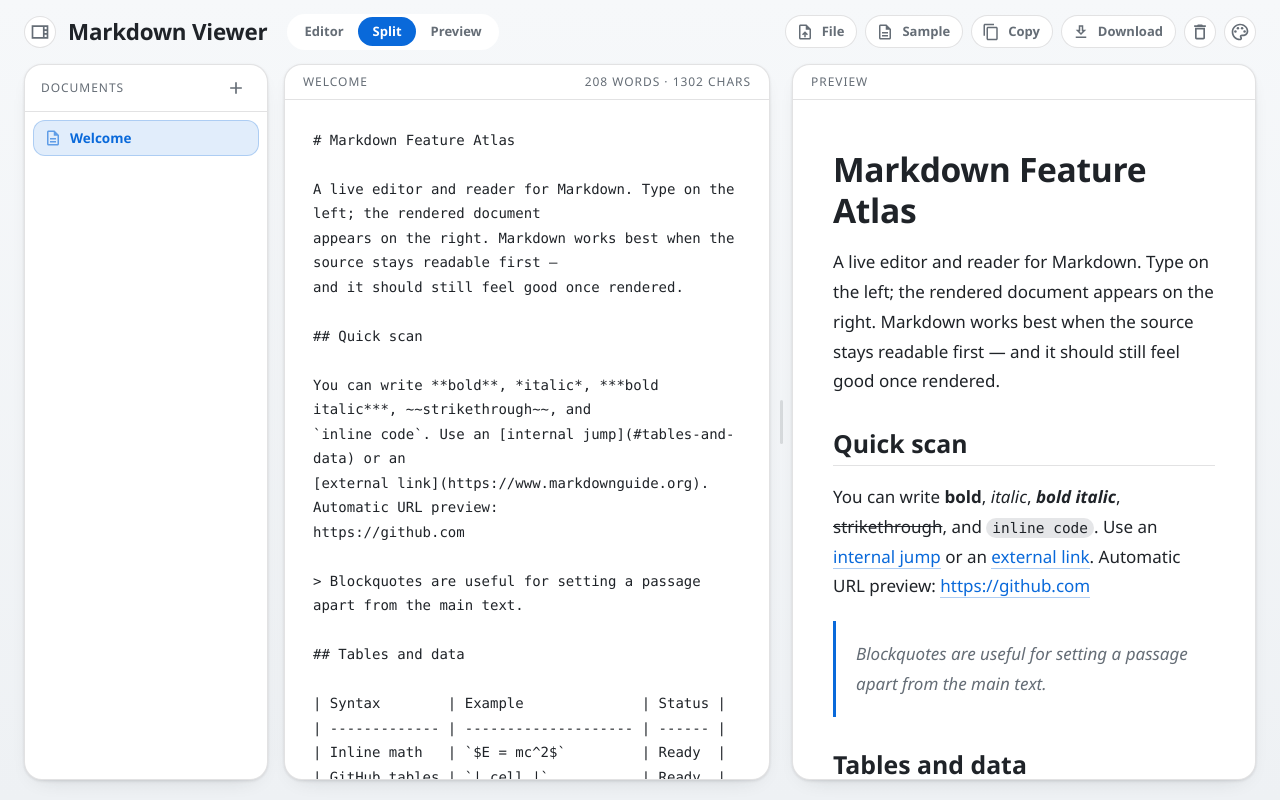
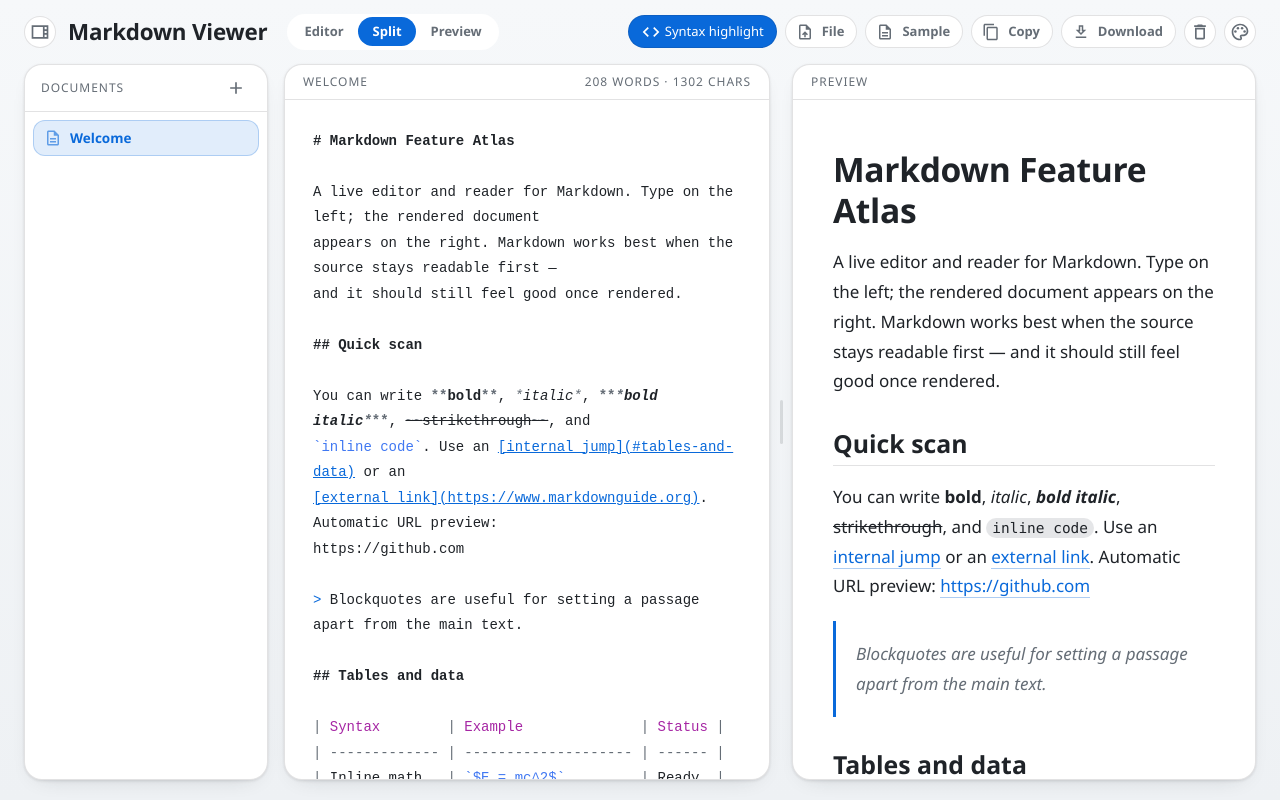
Before and after one commit to CuplexUser/MarkdownViewer, a React (Vite) app: page / in a window 1280 px wide. Built offline with nearby package versions, Linux system fonts and the light colour scheme.

Commit message:
feat: toolbar toggle to enable/disable editor syntax highlighting

```diff
--- a/package.json
+++ b/package.json
@@ -15,6 +15,7 @@
     "@emotion/styled": "^11.13.5",
     "@mui/icons-material": "^6.3.0",
     "@mui/material": "^6.3.0",
+    "prismjs": "^1.30.0",
     "react": "^18.3.1",
     "react-dom": "^18.3.1",
     "react-markdown": "^9.0.1",
--- a/src/App.jsx
+++ b/src/App.jsx
@@ -26,6 +26,7 @@ import DescriptionIcon from '@mui/icons-material/DescriptionOutlined';
 import PaletteIcon from '@mui/icons-material/PaletteOutlined';
 import CheckIcon from '@mui/icons-material/CheckOutlined';
 import ViewSidebarIcon from '@mui/icons-material/ViewSidebarOutlined';
+import CodeIcon from '@mui/icons-material/CodeOutlined';
 
 import { getTheme, THEME_LIST, defaultThemeId } from './theme';
 import { SAMPLE_MARKDOWN } from './sample';
@@ -40,6 +41,7 @@ const DOCS_KEY = 'markdown-viewer:docs';
 const ACTIVE_KEY = 'markdown-viewer:active';
 const THEME_KEY = 'markdown-viewer:theme';
 const SPLIT_KEY = 'markdown-viewer:split';
+const HL_KEY = 'markdown-viewer:highlight';
 const LEGACY_KEY = 'markdown-viewer:content';
 
 // Editor's share of the split view. Clamped so neither pane drops below 20%.
@@ -93,6 +95,7 @@ export default function App() {
     const stored = parseFloat(localStorage.getItem(SPLIT_KEY));
     return Number.isFinite(stored) ? clampSplit(stored) : 0.5;
   });
+  const [highlight, setHighlight] = useState(() => localStorage.getItem(HL_KEY) !== 'false');
   const fileInputRef = useRef(null);
   const splitRef = useRef(null);
   const draggingRef = useRef(false);
@@ -120,6 +123,10 @@ export default function App() {
   useEffect(() => {
     localStorage.setItem(SPLIT_KEY, String(splitRatio));
   }, [splitRatio]);
+
+  useEffect(() => {
+    localStorage.setItem(HL_KEY, String(highlight));
+  }, [highlight]);
 
   const effectiveView = isSmall && view === 'split' ? 'preview' : view;
   const showSidebar = sidebarOpen && !isSmall;
@@ -365,6 +372,26 @@ export default function App() {
           />
 
           <Stack direction="row" gap={1} alignItems="center" flexWrap="wrap">
+            <Tooltip title={highlight ? 'Turn off syntax highlighting' : 'Turn on syntax highlighting'}>
+              <ToggleButton
+                value="highlight"
+                selected={highlight}
+                onChange={() => setHighlight((v) => !v)}
+                size="small"
+                sx={{
+                  borderRadius: 999,
+                  px: 1.5,
+                  py: 0.5,
+                  gap: 0.5,
+                  fontSize: 13,
+                  fontWeight: 500,
+                  bgcolor: highlight ? undefined : e.cardBg,
+                }}
+              >
+                <CodeIcon fontSize="small" />
+                Syntax highlight
+              </ToggleButton>
+            </Tooltip>
             <ActionButton
               icon={<UploadFileIcon fontSize="small" />}
               label="File"
@@ -454,7 +481,7 @@ export default function App() {
                   </span>
                 </Box>
                 <Box sx={{ flex: 1, minHeight: 0, display: 'flex' }}>
-                  <Editor value={markdown} onChange={updateActiveContent} />
+                  <Editor value={markdown} onChange={updateActiveContent} highlight={highlight} />
                 </Box>
               </Box>
             )}
--- a/src/components/Editor.jsx
+++ b/src/components/Editor.jsx
@@ -1,31 +1,166 @@
+import { useMemo, useRef } from 'react';
 import { Box, useTheme } from '@mui/material';
+import Prism from 'prismjs';
+// Grammar order matters: each language augments the shared Prism singleton, and
+// dependents must load after their base (clike → js → ts; markup → markdown).
+import 'prismjs/components/prism-clike';
+import 'prismjs/components/prism-javascript';
+import 'prismjs/components/prism-typescript';
+import 'prismjs/components/prism-css';
+import 'prismjs/components/prism-markup';
+import 'prismjs/components/prism-markdown';
 import { fonts } from '../theme';
 
-export default function Editor({ value, onChange }) {
+// Per-language token colours for fenced code, tuned per light/dark so they stay
+// legible across all six editorial themes. Markdown's own structure (headings,
+// links, emphasis) is coloured from the editorial tokens instead.
+const codePalette = (dark) =>
+  dark
+    ? {
+        keyword: '#c792ea',
+        string: '#c3e88d',
+        number: '#f78c6c',
+        type: '#82aaff',
+        func: '#82aaff',
+        tag: '#f07178',
+        attr: '#ffcb6b',
+        prop: '#89ddff',
+      }
+    : {
+        keyword: '#a626a4',
+        string: '#50a14f',
+        number: '#b76b01',
+        type: '#4078f2',
+        func: '#4078f2',
+        tag: '#e45649',
+        attr: '#986801',
+        prop: '#0184bc',
+      };
+
+// Text metrics shared byte-for-byte between the textarea and the highlight
+// layer behind it — any mismatch would drift the coloured text off the caret.
+const textStyles = {
+  m: 0,
+  p: { xs: 2.5, sm: 3.5 },
+  border: 'none',
+  fontFamily: fonts.mono,
+  fontSize: 14,
+  lineHeight: 1.75,
+  letterSpacing: 0,
+  tabSize: 2,
+  whiteSpace: 'pre-wrap',
+  overflowWrap: 'break-word',
+  wordBreak: 'break-word',
+};
+
+export default function Editor({ value, onChange, highlight = true }) {
   const theme = useTheme();
+  const e = theme.editorial;
+  const dark = theme.palette.mode === 'dark';
+  const preRef = useRef(null);
+
+  // Trailing newline keeps the highlight layer from collapsing the final blank
+  // line, so it never comes up short against the textarea. Skipped entirely
+  // when highlighting is off.
+  const html = useMemo(
+    () => (highlight ? Prism.highlight(value + '\n', Prism.languages.markdown, 'markdown') : ''),
+    [value, highlight]
+  );
+
+  const tokenColors = useMemo(() => {
+    const c = codePalette(dark);
+    return {
+      // Code (embedded language grammars)
+      '& .token.comment, & .token.prolog, & .token.doctype, & .token.cdata': {
+        color: e.muted,
+        fontStyle: 'italic',
+      },
+      '& .token.keyword, & .token.builtin, & .token.atrule, & .token.important': {
+        color: c.keyword,
+      },
+      '& .token.string, & .token.char, & .token.attr-value, & .token.regex, & .token.url-link':
+        { color: c.string },
+      '& .token.number, & .token.boolean, & .token.constant, & .token.symbol': {
+        color: c.number,
+      },
+      '& .token.function, & .token.class-name': { color: c.func },
+      '& .token.tag, & .token.doctype .token.name': { color: c.tag },
+      '& .token.attr-name': { color: c.attr },
+      '& .token.property, & .token.selector': { color: c.prop },
+      '& .token.builtin, & .token.namespace': { color: c.type },
+      '& .token.operator, & .token.punctuation, & .token.entity': { color: e.muted },
+      // Markdown structure (editorial tokens)
+      '& .token.title, & .token.title .token.punctuation': {
+        color: e.heading,
+        fontWeight: 700,
+      },
+      '& .token.bold': { fontWeight: 700 },
+      '& .token.italic': { fontStyle: 'italic' },
+      '& .token.strike': { textDecoration: 'line-through' },
+      '& .token.url, & .token.url .token.content': {
+        color: e.accent,
+        textDecoration: 'underline',
+      },
+      '& .token.blockquote.punctuation, & .token.hr.punctuation, & .token.list.punctuation':
+        { color: e.accent },
+      '& .token.code, & .token.code-snippet': { color: c.type },
+      '& .token.code-language': { color: e.muted },
+    };
+  }, [dark, e]);
+
+  const syncScroll = (ev) => {
+    const pre = preRef.current;
+    if (!pre) return;
+    pre.scrollTop = ev.target.scrollTop;
+    pre.scrollLeft = ev.target.scrollLeft;
+  };
+
   return (
+    <Box sx={{ position: 'relative', flex: 1, minWidth: 0, height: '100%', overflow: 'hidden' }}>
+      {highlight && (
+        <Box
+          ref={preRef}
+          component="pre"
+          aria-hidden
+          sx={{
+            ...textStyles,
+            ...tokenColors,
+            position: 'absolute',
+            inset: 0,
+            overflow: 'auto',
+            pointerEvents: 'none',
+            color: e.readerText,
+            bgcolor: 'transparent',
+          }}
+        >
+          <code dangerouslySetInnerHTML={{ __html: html }} />
+        </Box>
+      )}
       <Box
         component="textarea"
         value={value}
-      onChange={(e) => onChange(e.target.value)}
+        onChange={(ev) => onChange(ev.target.value)}
+        onScroll={highlight ? syncScroll : undefined}
         spellCheck={false}
         placeholder="Write or paste Markdown here…"
         sx={{
+          ...textStyles,
+          position: 'absolute',
+          inset: 0,
           width: '100%',
           height: '100%',
-        border: 'none',
           outline: 'none',
           resize: 'none',
-        p: { xs: 2.5, sm: 3.5 },
+          overflow: 'auto',
           bgcolor: 'transparent',
-        color: theme.editorial.readerText,
-        fontFamily: fonts.mono,
-        fontSize: 14,
-        lineHeight: 1.75,
-        tabSize: 2,
+          // Transparent text lets the highlight layer show through; when
+          // highlighting is off the textarea paints its own text.
+          color: highlight ? 'transparent' : e.readerText,
+          caretColor: e.readerText,
           '&::placeholder': { color: theme.palette.text.secondary, opacity: 0.7 },
           '&::selection': { background: `${theme.palette.primary.main}33` },
         }}
       />
+    </Box>
   );
 }
```
Also changed, not shown: 1 other file (tests, documents, lock files or other folders). Lines whose indentation alone changed are shown as unchanged.
